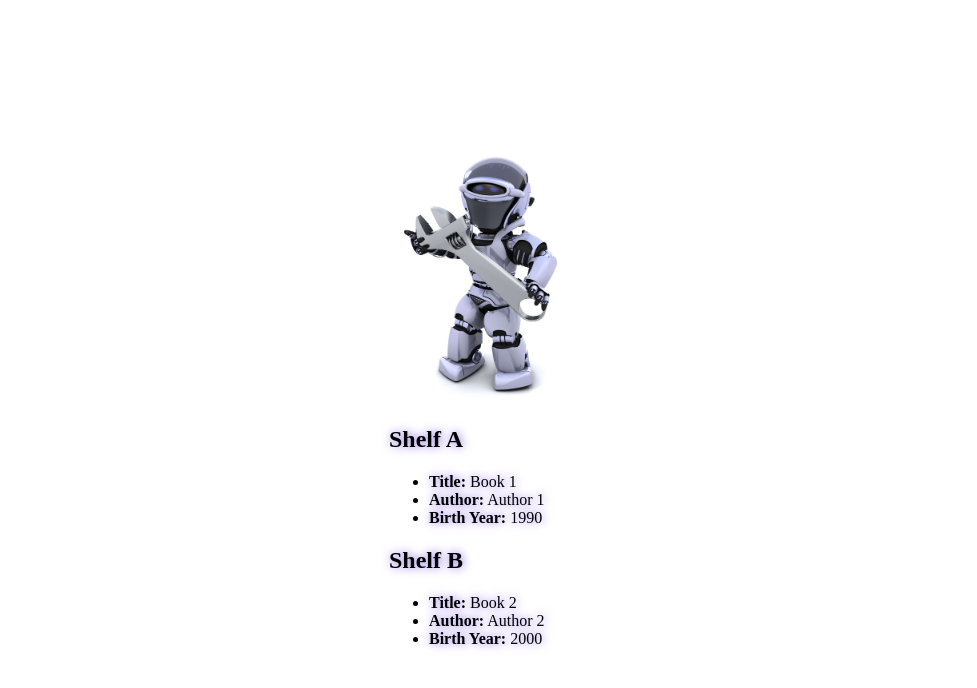
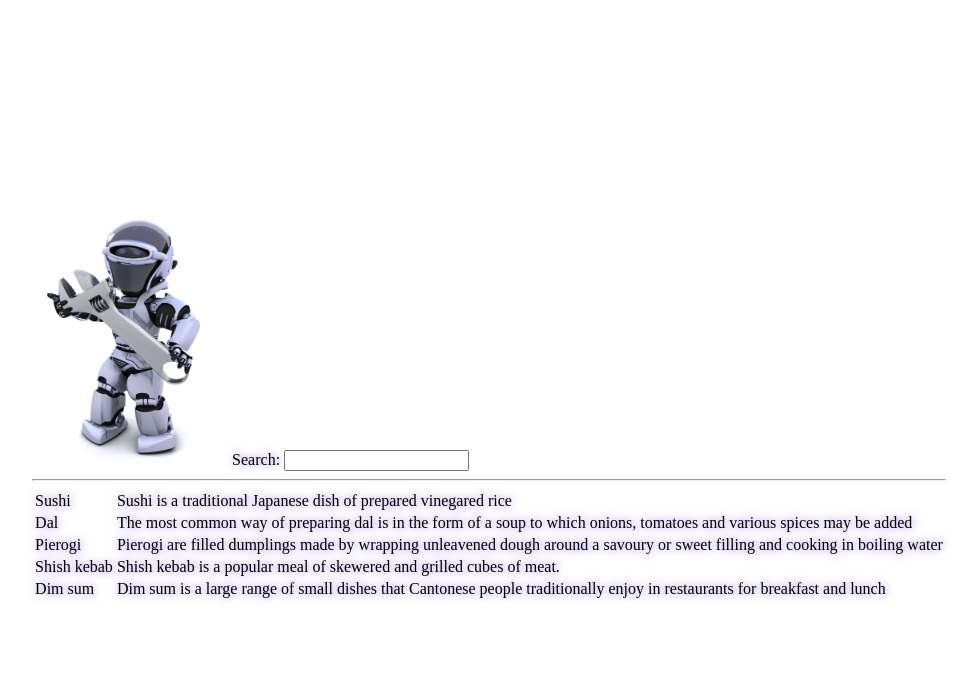
Before and after one commit to martinsmeder/cv_application, a React (Vite) app: page / in a window 1280 px wide. Shown: the top 688 px of the page, without its empty margins (159-1136 px from the left). Built offline with nearby package versions, Linux system fonts and the light colour scheme.

Commit message:
Finished last exercise before project

```diff
--- a/src/App.jsx
+++ b/src/App.jsx
@@ -1,41 +1,88 @@
 import { useState } from 'react';
 
-const libraryArray = [
+function filterItems(items, query) {
+  query = query.toLowerCase();
+  return items.filter((item) =>
+    item.name.split(' ').some((word) => word.toLowerCase().startsWith(query))
+  );
+}
+
+const foods = [
   {
-    shelf: 'Shelf A',
-    title: 'Book 1',
-    authorName: 'Author 1',
-    birthYear: '1990',
+    id: 0,
+    name: 'Sushi',
+    description:
+      'Sushi is a traditional Japanese dish of prepared vinegared rice',
   },
   {
-    shelf: 'Shelf B',
-    title: 'Book 2',
-    authorName: 'Author 2',
-    birthYear: '2000',
+    id: 1,
+    name: 'Dal',
+    description:
+      'The most common way of preparing dal is in the form of a soup to which onions, tomatoes and various spices may be added',
+  },
+  {
+    id: 2,
+    name: 'Pierogi',
+    description:
+      'Pierogi are filled dumplings made by wrapping unleavened dough around a savoury or sweet filling and cooking in boiling water',
+  },
+  {
+    id: 3,
+    name: 'Shish kebab',
+    description:
+      'Shish kebab is a popular meal of skewered and grilled cubes of meat.',
+  },
+  {
+    id: 4,
+    name: 'Dim sum',
+    description:
+      'Dim sum is a large range of small dishes that Cantonese people traditionally enjoy in restaurants for breakfast and lunch',
   },
 ];
 
-export default function App() {
-  const [library, setLibrary] = useState(libraryArray);
+function SearchBar({ query, change }) {
+  return (
+    <label>
+      Search: <input value={query} onChange={change} />
+    </label>
+  );
+}
+
+function List({ items, query }) {
+  const filtered = filterItems(items, query);
 
   return (
-    <div>
-      {library.map((book, bookIndex) => (
-        <div key={bookIndex}>
-          <h2>{book.shelf}</h2>
-          <ul>
-            <li>
-              <strong>Title:</strong> {book.title}
-            </li>
-            <li>
-              <strong>Author:</strong> {book.authorName}
-            </li>
-            <li>
-              <strong>Birth Year:</strong> {book.birthYear}
-            </li>
-          </ul>
-        </div>
-      ))}
-    </div>
+    <table>
+      <tbody>
+        {filtered.map((food) => (
+          <tr key={food.id}>
+            <td>{food.name}</td>
+            <td>{food.description}</td>
+          </tr>
+        ))}
+      </tbody>
+    </table>
   );
 }
+
+export default function App() {
+  const [query, setQuery] = useState('');
+
+  function handleChange(e) {
+    setQuery(e.target.value);
+  }
+
+  return (
+    <>
+      <SearchBar query={query} change={(e) => handleChange(e)} />
+      <hr />
+      <List items={foods} query={query} />
+    </>
+  );
+}
+
+// When you want to coordinate multiple components:
+// 1. Remove state from the child components to their common parent
+// 2. Pass information down from the common parent, through props
+// 3. Add state to the common parent and pass it down together with the event
+//    handlers, so that the children can change the parent's state.
```
Also changed, not shown: notes.txt, todo.txt (added).
